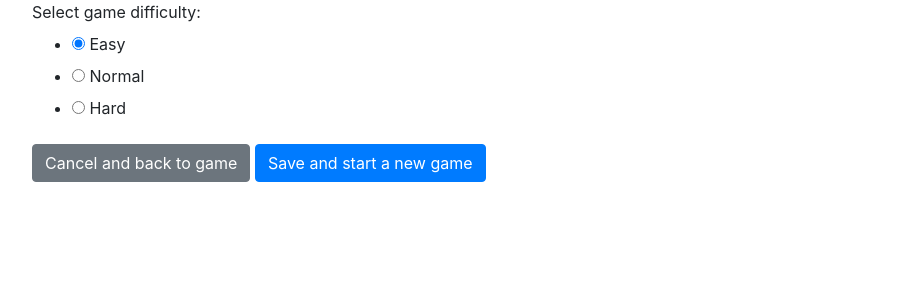
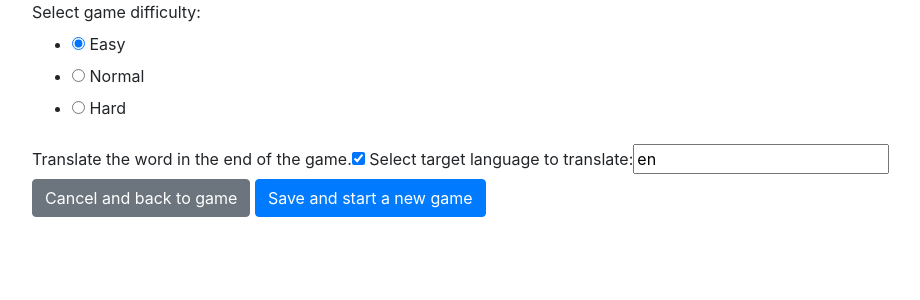
Before and after one commit to aurum86/hangman-game-py-project, a Django app: page /game_options in a window 1280 px wide. Shown: the top 300 px of the page, without its empty margins (53-973 px from the left). Run offline with Django 3.2, Linux system fonts and the light colour scheme; some libraries are stand-ins or nearby versions.

Commit message:
translate to selected language feature

```diff
--- a/hangman_project/hangman_game/forms.py
+++ b/hangman_project/hangman_game/forms.py
@@ -5,9 +5,20 @@ DIFFICULTY_CHOICES = [(1, "Easy"), (2, "Normal"), (3, "Hard")]
 
 class OptionsForm(forms.Form):
     difficulty_level = forms.ChoiceField(
-        label='Select game difficulty',
+        label="Select game difficulty",
         widget=forms.RadioSelect(attrs={
             # "class": "form-check-input",
         }),
         choices=DIFFICULTY_CHOICES,
     )
+    translate_word = forms.BooleanField(
+        label="Translate the word in the end of the game.",
+        widget=forms.CheckboxInput(attrs={
+            #
+        }),
+        required=False
+    )
+
+    target_language = forms.CharField(
+        label="Select target language to translate",
+    )
--- a/hangman_project/hangman_game/game/options.py
+++ b/hangman_project/hangman_game/game/options.py
@@ -1,7 +1,7 @@
 import sys
 
 
-class GameOptions:
+class Difficulty:
     DIFFICULTY_LEVEL_MIN = 1
     DIFFICULTY_LEVEL_MAX = 4
 
@@ -13,7 +13,7 @@ class GameOptions:
         return self.__difficulty_level
 
     @difficulty_level.setter
-    def difficulty_level(self, value) -> None:
+    def difficulty_level(self, value: int) -> None:
         if value not in range(self.DIFFICULTY_LEVEL_MIN, self.DIFFICULTY_LEVEL_MAX + 1):
             raise Exception("difficulty level ({}) is not valid".format(value))
 
@@ -23,10 +23,37 @@ class GameOptions:
         if self.difficulty_level == self.DIFFICULTY_LEVEL_MIN:
             return 1
 
-        return GameOptions(self.difficulty_level - 1).get_word_length_max() + 1
+        return Difficulty(self.difficulty_level - 1).get_word_length_max() + 1
 
     def get_word_length_max(self) -> int:
         if self.difficulty_level == self.DIFFICULTY_LEVEL_MAX:
             return sys.maxsize
 
         return self.get_word_length_min() + 2
+
+
+class GameOptions:
+    def __init__(self, difficulty: Difficulty, translate_word: bool, target_language: str):
+        self.__difficulty = difficulty
+        self.__translate_word = translate_word
+        self.__target_language = target_language
+
+    @property
+    def difficulty(self) -> Difficulty:
+        return self.__difficulty
+
+    @property
+    def translate_word(self) -> bool:
+        return self.__translate_word
+
+    @translate_word.setter
+    def translate_word(self, value: bool) -> None:
+        self.__translate_word = value
+
+    @property
+    def target_language(self) -> str:
+        return self.__target_language
+
+    @target_language.setter
+    def target_language(self, value: str) -> None:
+        self.__target_language = value
--- a/hangman_project/hangman_game/templates/hangman/hangman.html
+++ b/hangman_project/hangman_game/templates/hangman/hangman.html
@@ -67,6 +67,12 @@
 
                 <h4>The correct word was:</h4>
                 <h2>{{ secret_word }}</h2>
+
+                {% if options.translate_word %}
+                <a href="https://translate.google.com/#view=home&op=translate&sl=la&tl={{ options.target_language }}&text={{ secret_word }}"
+                    target="_blank"
+                >See translation in new page</a>
+                {% endif %}
             {% endif %}
 
             {% if error_message %}
--- a/hangman_project/hangman_game/views/game.py
+++ b/hangman_project/hangman_game/views/game.py
@@ -5,6 +5,7 @@ from ..words import WordProvider
 from .options import g_game_options
 from ..game import statistics
 from django.views import generic
+from django.http import response
 import collections
 
 
@@ -30,8 +31,8 @@ class KnownWordPrinter:
 
 g_wordProvider = WordProvider()
 __word_length_range = (
-    g_game_options.get_word_length_min(),
-    g_game_options.get_word_length_max(),
+    g_game_options.difficulty.get_word_length_min(),
+    g_game_options.difficulty.get_word_length_max(),
 )
 
 g_secret_word = game.SecretWordFactory(g_wordProvider).create_secret_word(
@@ -51,6 +52,7 @@ def __game_content(
             "word_with_mask": word_with_mask,
             "status_level": game_status,
             "guess_history": guess_history,
+            "options": g_game_options,
         }
     )
 
@@ -65,6 +67,8 @@ def validation_error_content(page_content: dict, error_message: str):
 
 
 def hangman(request):
+    if not request.method == 'GET':
+        return response.HttpResponseNotAllowed(request.method)
 
     global g_secret_word
     global g_convict
@@ -72,8 +76,8 @@ def hangman(request):
     global g_guess_history
 
     __word_length_range = (
-        g_game_options.get_word_length_min(),
-        g_game_options.get_word_length_max(),
+        g_game_options.difficulty.get_word_length_min(),
+        g_game_options.difficulty.get_word_length_max(),
     )
     g_secret_word = game.SecretWordFactory(
         word_provider=g_wordProvider
@@ -98,6 +102,9 @@ def hangman(request):
 
 
 def guess_letter(request: HttpRequest):
+    if not request.method == 'POST':
+        return response.HttpResponseNotAllowed(request.method)
+
     letter = request.POST["letter"]
     letter = letter.lower()
 
@@ -135,10 +142,13 @@ class GamePlay(generic.TemplateView):
     template_name = "hangman/hangman.html"
 
     def get(self, request, *args, **kwargs):
-        return (super().get(request, {}),)
+        return super().get(request, {}),
 
 
 def guess_word(request):
+    if not request.method == 'POST':
+        return response.HttpResponseNotAllowed(request.method)
+
     __word = request.POST["word"]
     __word = __word.lower()
 
--- a/hangman_project/hangman_game/views/options.py
+++ b/hangman_project/hangman_game/views/options.py
@@ -3,14 +3,20 @@ from .main import get_post_response
 from ..game import options
 from .. import forms
 
-g_game_options = options.GameOptions(difficulty_level=1)
+g_game_options = options.GameOptions(
+    difficulty=options.Difficulty(difficulty_level=1),
+    translate_word=True,
+    target_language='en'
+)
 
 
 def view_game_options(request):
     return render(
         request=request, template_name="hangman/options.html", context={
             "form": forms.OptionsForm(data={
-                "difficulty_level": g_game_options.difficulty_level
+                "difficulty_level": g_game_options.difficulty.difficulty_level,
+                "translate_word": g_game_options.translate_word,
+                "target_language": g_game_options.target_language,
             })
         }
     )
@@ -22,7 +28,9 @@ def save_options(request):
     if request.method == 'POST':
         __form = forms.OptionsForm(request.POST)
         if __form.is_valid():
-            g_game_options.difficulty_level = int(__form.data["difficulty_level"])
+            g_game_options.difficulty.difficulty_level = int(__form.cleaned_data["difficulty_level"])
+            g_game_options.translate_word = bool(__form.cleaned_data["translate_word"])
+            g_game_options.target_language = str(__form.data["target_language"])
 
             return get_post_response(view_name="hangman_game:hangman")
         else:
```
Also changed, not shown: hangman_project/hangman_game/tests/test_options.py (+3 -3 lines).
